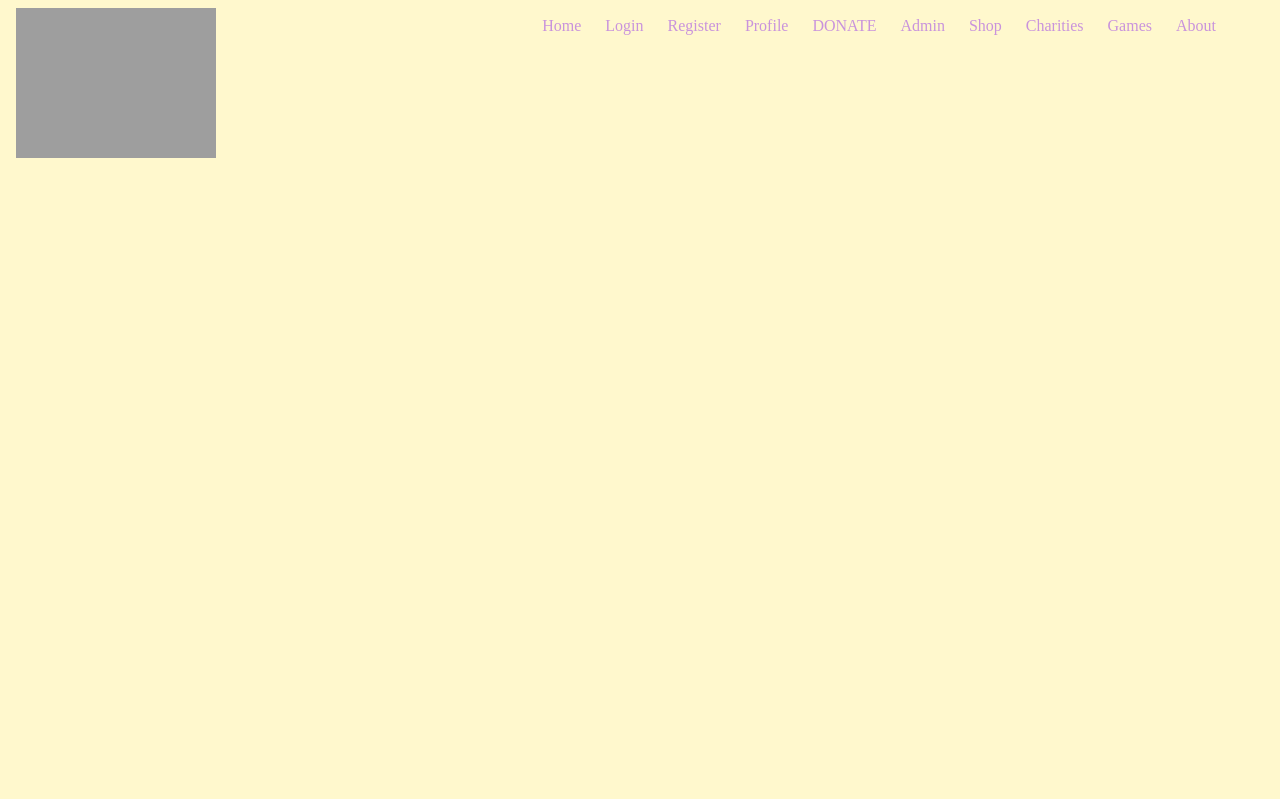
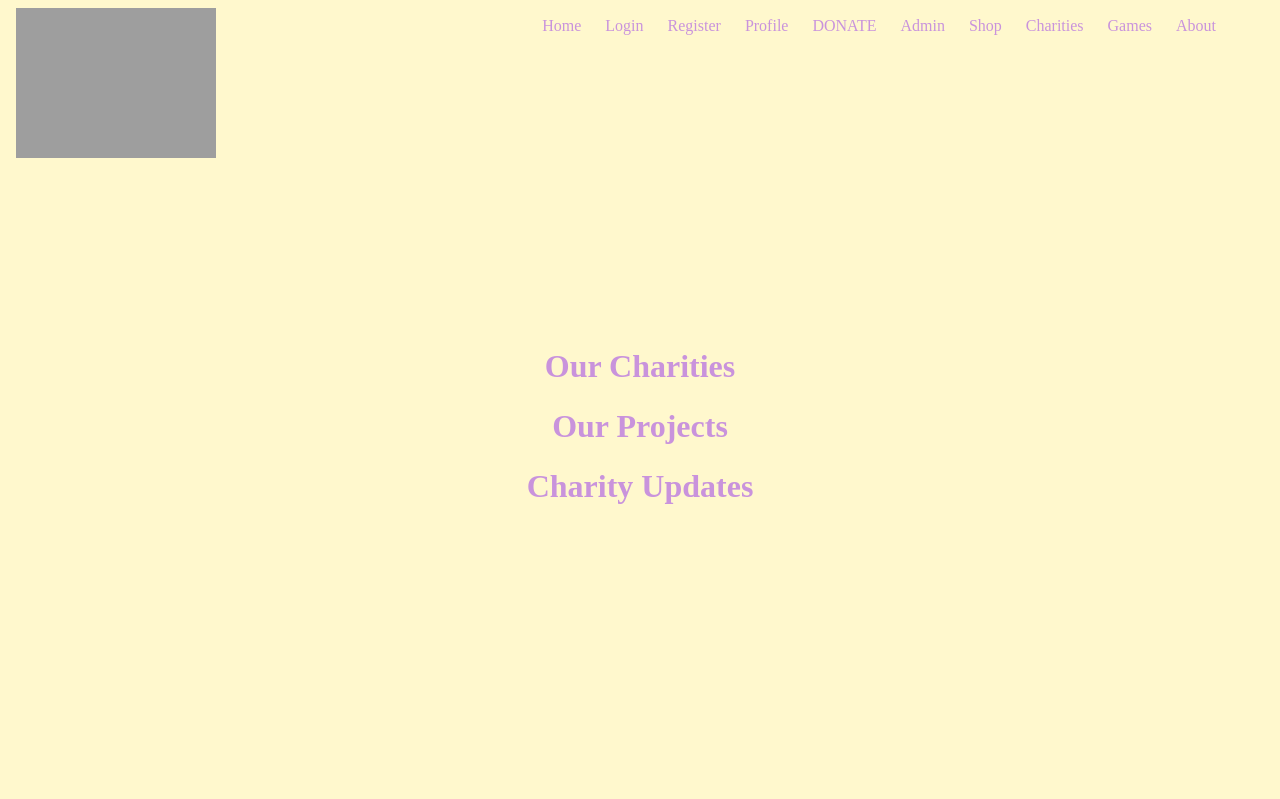
Before and after one commit to MarcusH-P/WishTrees, a Flask app: page /charities in a window 1280 px wide. Shown: the top 799 px of the page. Run offline with Flask 2, Linux system fonts and the light colour scheme; grey boxes are pictures that could not be loaded.

Commit message:
Add titles for cpu page

```diff
--- a/templates/charities.html
+++ b/templates/charities.html
@@ -1,6 +1,7 @@
 {% extends "base.html" %}
 
 {% block content %}
-
-
+    <h1 class="title" style="color: #c993dc">Our Charities</h1>
+    <h2 class="title" style="color: #c993dc">Our Projects</h2>
+    <h3 class="title" style="color: #c993dc">Charity Updates</h3>
 {% endblock %}
```
